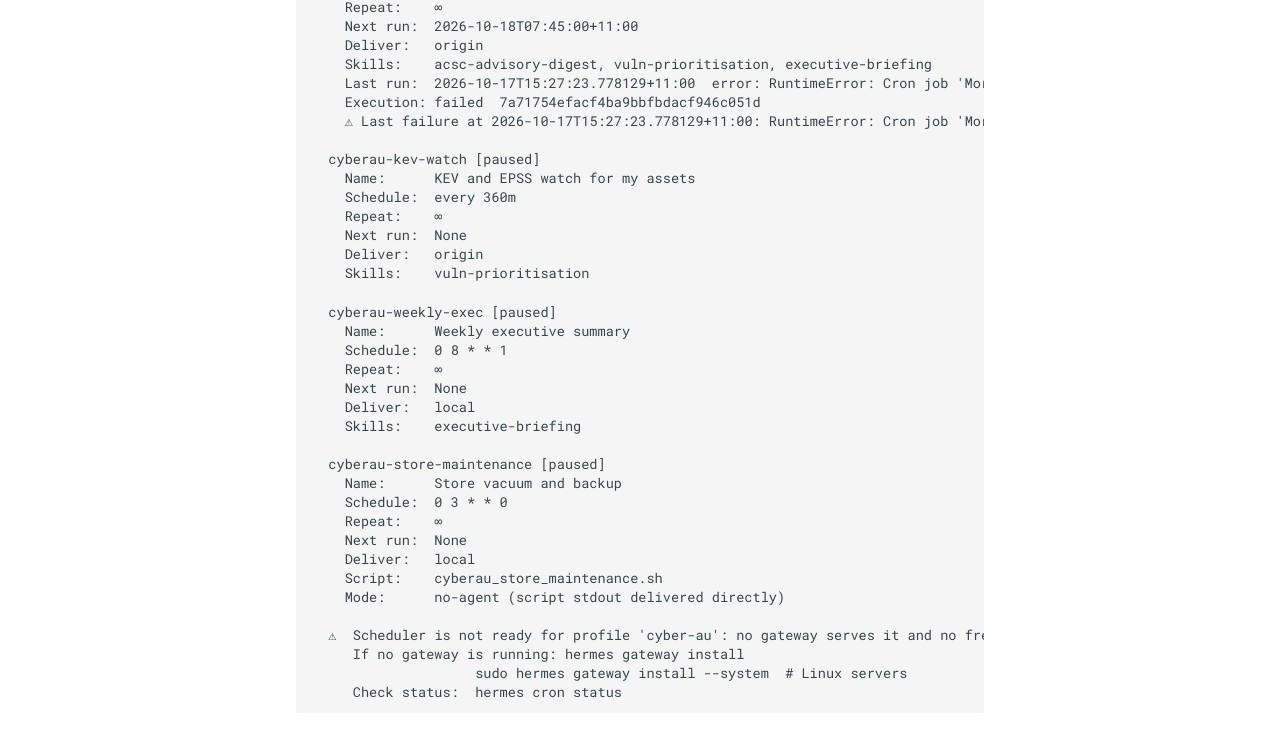
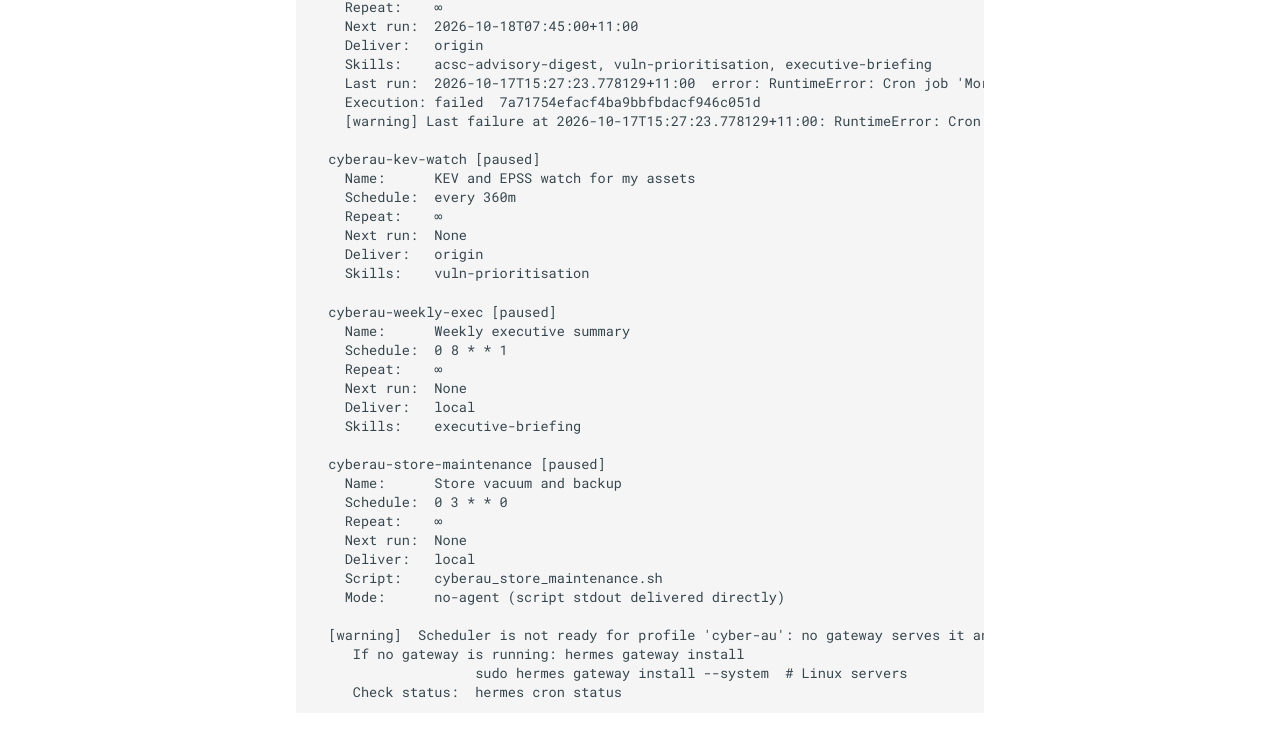
Before and after one commit to jusso-dev/hermes-cyber-au, an MkDocs documentation site: the page built from docs/operations/routines.md, in a window 1280 px wide and 1400 px high, scrolled down 8618 px. Shown: the part 619-1351 px from the top of the window. Built offline with MkDocs 1.6.1 and Material for MkDocs 9.7.7, drawn with Linux system fonts in a browser that asks for light colours; comment, search, counter and statistics services are not loaded; some of the changed text lies outside the part shown.

Commit message:
Show Hermes status symbols as text in the routines guide.
The style check rejects emoji anywhere in docs, including the captured
command output.

Co-Authored-By: Claude Opus 5.5 <noreply@anthropic.com>

```diff
--- a/docs/operations/routines.md
+++ b/docs/operations/routines.md
@@ -23,7 +23,7 @@ Times follow `timezone: Australia/Sydney` in `config.yaml`.
 
 Hermes does not accept the phrase `every 1d at 07:30`. The morning job uses the cron expression `30 7 * * *`. With `timezone: Australia/Sydney`, that is 07:30.
 
-The commands below were run against Hermes Agent v0.22.2. Each output is what that command printed.
+The commands below were run against Hermes Agent v0.22.2. Each output is what that command printed. Status symbols Hermes prints are shown as text, for example `[warning]`.
 
 ## Turn a routine on
 
@@ -85,7 +85,7 @@ hermes -p cyber-au cron run cyberau-morning-brief
     Script:    cyberau_store_maintenance.sh
     Mode:      no-agent (script stdout delivered directly)
 
-  ⚠  Scheduler is not ready for profile 'cyber-au': no gateway serves it and no fresh ticker heartbeat.
+  [warning]  Scheduler is not ready for profile 'cyber-au': no gateway serves it and no fresh ticker heartbeat.
      If no gateway is running: hermes gateway install
                     sudo hermes gateway install --system  # Linux servers
      Check status:  hermes cron status
@@ -343,7 +343,7 @@ After the schedule change, the weekly `local` delivery, and the KEV failure over
     Skills:    acsc-advisory-digest, vuln-prioritisation, executive-briefing
     Last run:  2026-10-17T15:27:23.778129+11:00  error: RuntimeError: Cron job 'Morning cyber briefing (AU)' has no model configured (job.model=None, HERMES_MODEL='', config.yaml model.default missing or empty). Set a per-job model via `hermes cron edit cyberau-morning-brief --model <name>` or set a default with `hermes model <name>`.  (2 failures in a row)
     Execution: failed  7a71754efacf4ba9bbfbdacf946c051d
-    ⚠ Last failure at 2026-10-17T15:27:23.778129+11:00: RuntimeError: Cron job 'Morning cyber briefing (AU)' has no model configured (job.model=None, HERMES_MODEL='', config.y…
+    [warning] Last failure at 2026-10-17T15:27:23.778129+11:00: RuntimeError: Cron job 'Morning cyber briefing (AU)' has no model configured (job.model=None, HERMES_MODEL='', config.y...
 
   cyberau-kev-watch [paused]
     Name:      KEV and EPSS watch for my assets
@@ -370,7 +370,7 @@ After the schedule change, the weekly `local` delivery, and the KEV failure over
     Script:    cyberau_store_maintenance.sh
     Mode:      no-agent (script stdout delivered directly)
 
-  ⚠  Scheduler is not ready for profile 'cyber-au': no gateway serves it and no fresh ticker heartbeat.
+  [warning]  Scheduler is not ready for profile 'cyber-au': no gateway serves it and no fresh ticker heartbeat.
      If no gateway is running: hermes gateway install
                     sudo hermes gateway install --system  # Linux servers
      Check status:  hermes cron status
```
Also changed, not shown: other parts of docs/operations/routines.md (+2 -2 lines).
